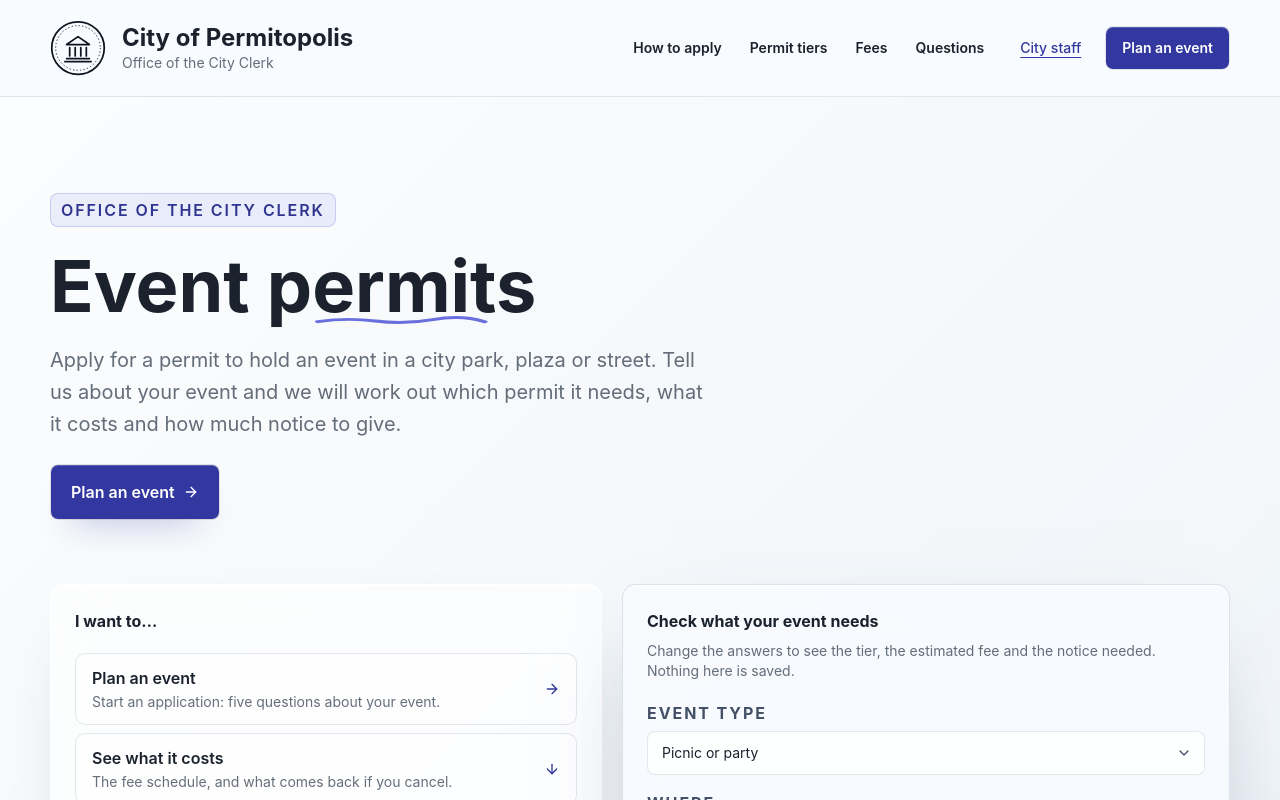
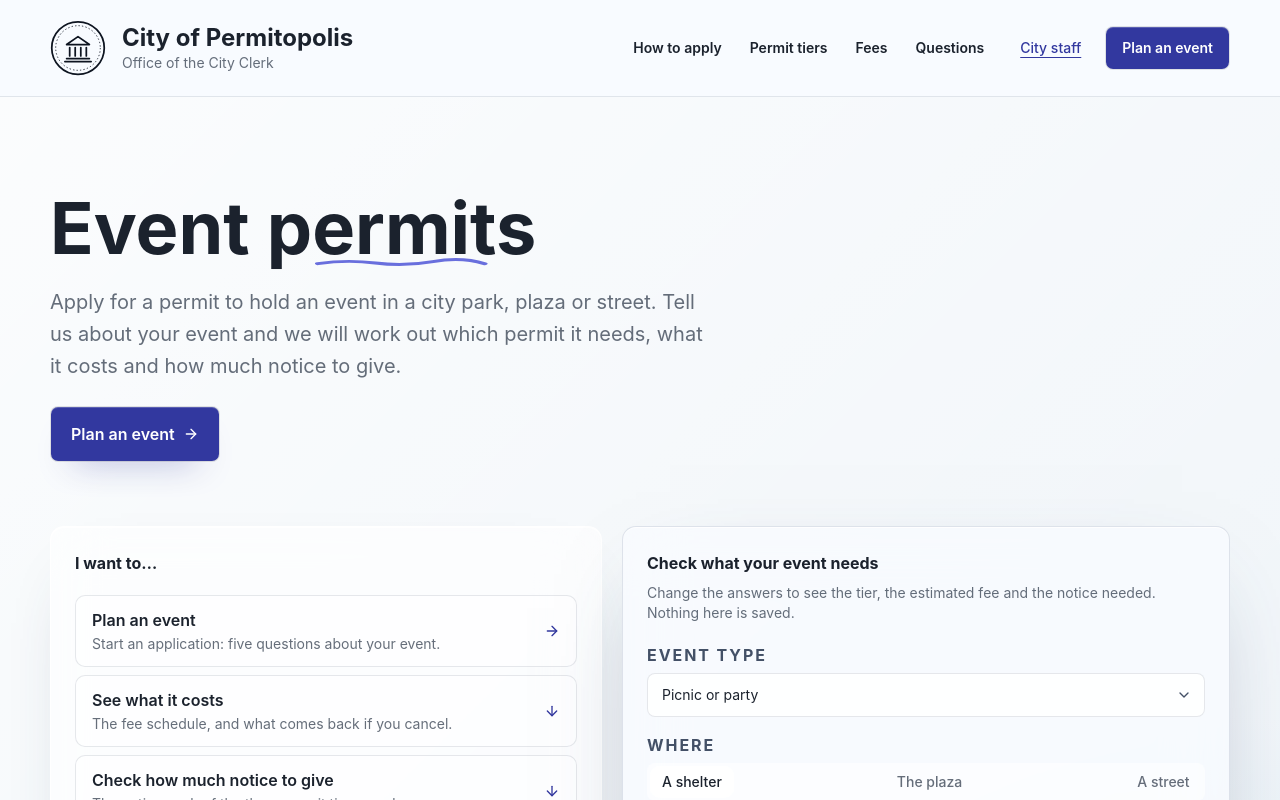
Before and after one commit to smombartz/Permitopolis, a Next.js app: page / in a window 1280 px wide. Shown: the top 800 px of the page. Built offline with nearby package versions, Linux system fonts and the light colour scheme.

Commit message:
eyebrow on landing page removed

```diff
--- a/components/landing/PageIntro.tsx
+++ b/components/landing/PageIntro.tsx
@@ -31,7 +31,6 @@ function PageIntro() {
 
   return (
     <section className="page-container flex flex-col items-start gap-6 pt-16 lg:pt-24">
-      <Eyebrow>Office of the City Clerk</Eyebrow>
       {/* 60px below 640px, where the two words stack rather than push the page sideways. */}
       <h1 className="text-display font-bold text-balance break-words text-fg sm:text-hero">
         Event{" "}
```
